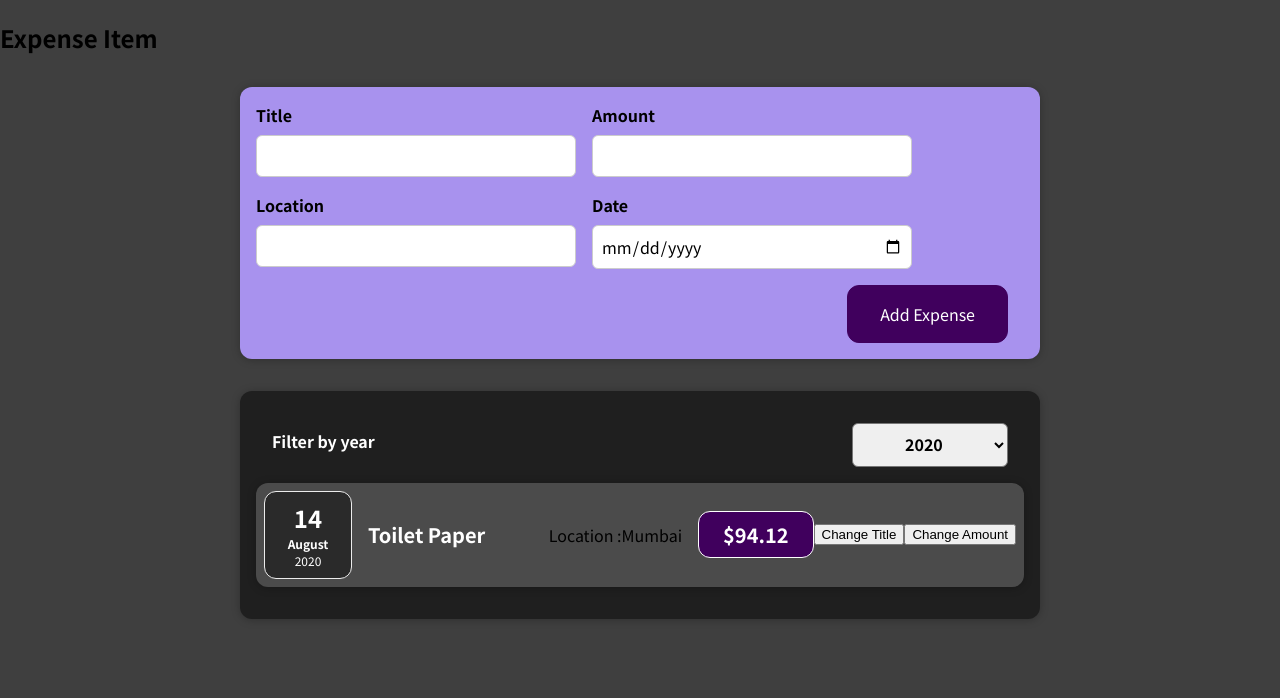
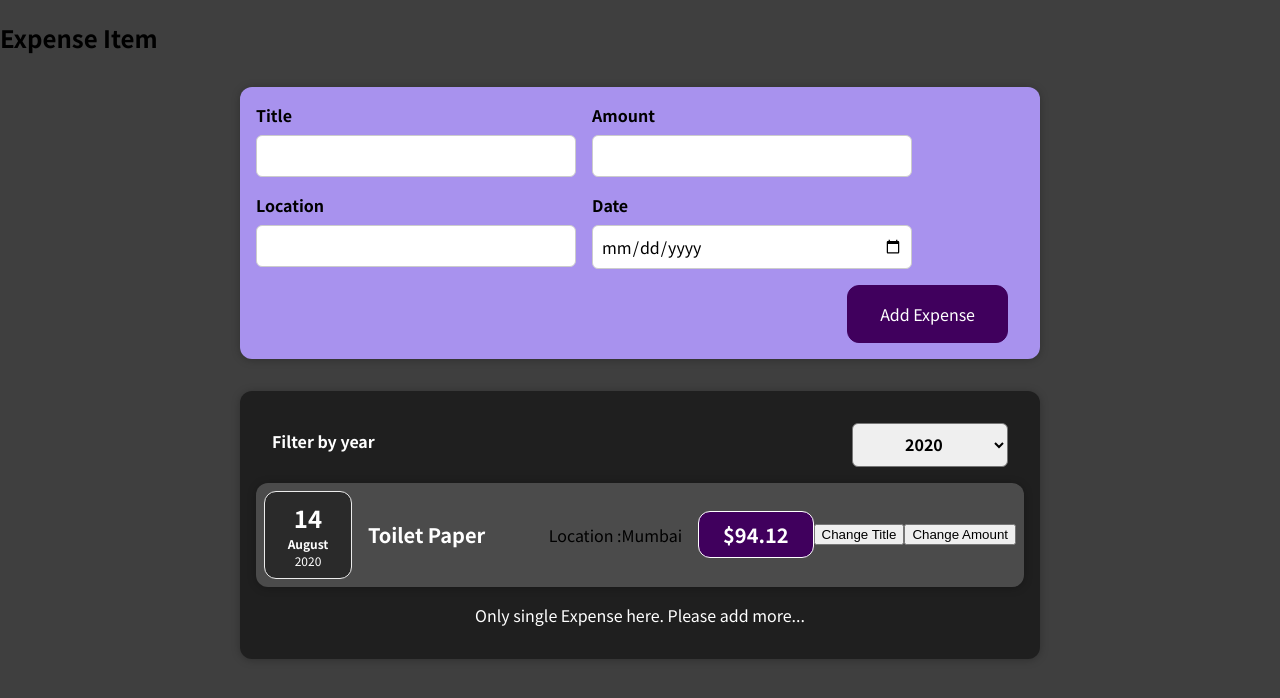
Before and after one commit to mithun-sp/expense-tracker, a React (Create React App) app: page / in a window 1280 px wide. Shown: the top 698 px of the page. Built offline with nearby package versions, Linux system fonts and the light colour scheme.

Commit message:
Added ExpensesList

```diff
--- a/src/components/Expenses/Expenses.js
+++ b/src/components/Expenses/Expenses.js
@@ -1,13 +1,12 @@
 import React, { useState } from "react";
 
-import ExpenseItem from "./ExpenseItem";
 import Card from "../UI/Card";
 import "./Expenses.css";
 import ExpensesFilter from "./ExpensesFilter";
+import ExpensesList from "./ExpensesList";
 
 const Expenses = (props) => {
   const [filteredYear, setFilteredYear] = useState('2020');
-  // const [filtered, setFiltered] = useState([])
 
   const filterChangeHandler = selectedYear => {
     setFilteredYear(selectedYear);
@@ -16,31 +15,10 @@ const Expenses = (props) => {
   const filteredExpenses = props.items.filter((item) => item.date.getFullYear().toString()===filteredYear)
 
 
-  // const deleteExpense = (index) => {
-  //   let newData = data.filter((el) => {
-  //     return el.id !== index;
-  //   });
-  //   setData(newData);
-  // };
-
   return (
     <Card className="expenses">
        <ExpensesFilter selected={filteredYear} onChangeFilter={filterChangeHandler} />
-      {filteredExpenses.length===0 ? <p>No Expenses Found</p> : filteredExpenses.map((item) => {
-        return (
-          <div key={item.id}>
-            <ExpenseItem
-              title={item.title}
-              amount={item.amount}
-              location={item.location}
-              date={item.date}
-            />
-            {/* <button onClick={() => deleteExpense(item.id)}>
-              Delete Expense
-            </button> */}
-          </div>
-        );
-      })}
+      <ExpensesList items={filteredExpenses}/>
     </Card>
   );
 };
--- /dev/null
+++ b/src/components/Expenses/ExpensesList.css
@@ -0,0 +1,9 @@
+.expenses-list{
+    list-style: none;
+    padding: 0;
+}
+
+.expenses-list__fallback{
+    color: white;
+    text-align: center;
+}
--- /dev/null
+++ b/src/components/Expenses/ExpensesList.js
@@ -0,0 +1,25 @@
+import React from "react";
+import "./ExpensesList.css";
+import ExpenseItem from "./ExpenseItem";
+
+const ExpensesList = (props) => {
+  if (props.items.length === 0) {
+    return <h2 className="expenses-list__fallback">Found no expenses.</h2>;
+  }
+
+  return (
+    <ul className="expenses-list">
+      {props.items.map((item) => (
+        <ExpenseItem
+          title={item.title}
+          amount={item.amount}
+          location={item.location}
+          date={item.date}
+        />
+      ))}
+      {props.items.length===1 && <p className="expenses-list__fallback">Only single Expense here. Please add more...</p>}
+    </ul>
+  );
+};
+
+export default ExpensesList;
```
